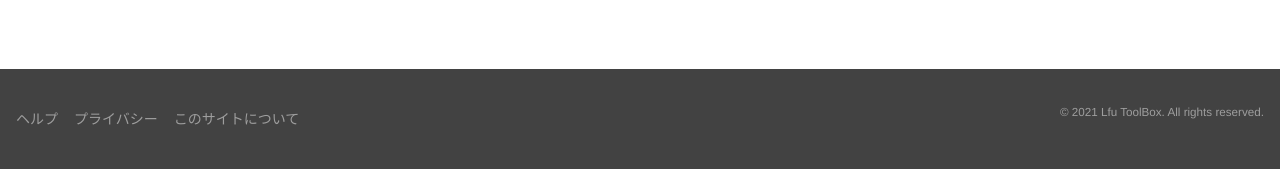
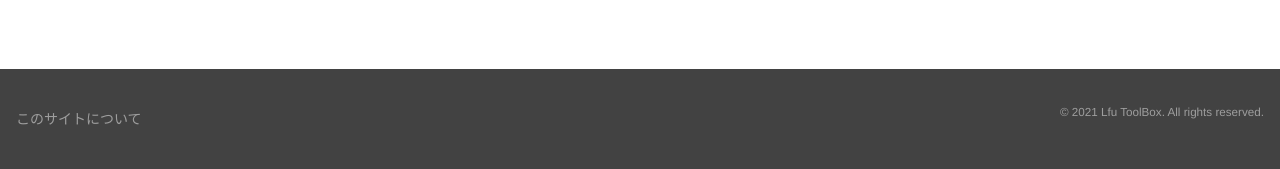
Before and after one commit to Lfu001/Lfu-web-app, a Flask app: page / in a window 1280 px wide. Shown: the part 631-800 px from the top of the page. Run offline with Flask 2, Linux system fonts and the light colour scheme.

Commit message:
Updated footer contents.

```diff
--- a/templates/area.html
+++ b/templates/area.html
@@ -111,9 +111,7 @@
                     <div class="mdl-mini-footer__left-section">
                     <div class="mdl-logo"></div>
                     <ul class="mdl-mini-footer__link-list">
-                        <li><a href="#">ヘルプ</a></li>
-                        <li><a href="#">プライバシー</a></li>
-                        <li><a href="#">このサイトについて</a></li>
+                        <li><a href="/about">このサイトについて</a></li>
                     </ul>
                     </div>
                     <div class="mdl-mini-footer__right-section">
--- a/templates/circle.html
+++ b/templates/circle.html
@@ -167,9 +167,7 @@
                 <div class="mdl-mini-footer__left-section">
                 <div class="mdl-logo"></div>
                 <ul class="mdl-mini-footer__link-list">
-                    <li><a href="#">ヘルプ</a></li>
-                    <li><a href="#">プライバシー</a></li>
-                    <li><a href="#">このサイトについて</a></li>
+                    <li><a href="/about">このサイトについて</a></li>
                 </ul>
                 </div>
                 <div class="mdl-mini-footer__right-section">
--- a/templates/classification.html
+++ b/templates/classification.html
@@ -91,9 +91,7 @@
                     <div class="mdl-mini-footer__left-section">
                     <div class="mdl-logo"></div>
                     <ul class="mdl-mini-footer__link-list">
-                        <li><a href="#">ヘルプ</a></li>
-                        <li><a href="#">プライバシー</a></li>
-                        <li><a href="#">このサイトについて</a></li>
+                        <li><a href="/about">このサイトについて</a></li>
                     </ul>
                     </div>
                     <div class="mdl-mini-footer__right-section">
--- a/templates/home.html
+++ b/templates/home.html
@@ -111,9 +111,7 @@
                     <div class="mdl-mini-footer__left-section">
                     <div class="mdl-logo"></div>
                     <ul class="mdl-mini-footer__link-list">
-                        <li><a href="#">ヘルプ</a></li>
-                        <li><a href="#">プライバシー</a></li>
-                        <li><a href="#">このサイトについて</a></li>
+                        <li><a href="/about">このサイトについて</a></li>
                     </ul>
                     </div>
                     <div class="mdl-mini-footer__right-section">
--- a/templates/rectangle.html
+++ b/templates/rectangle.html
@@ -143,9 +143,7 @@
                     <div class="mdl-mini-footer__left-section">
                         <div class="mdl-logo"></div>
                         <ul class="mdl-mini-footer__link-list">
-                            <li><a href="#">ヘルプ</a></li>
-                            <li><a href="#">プライバシー</a></li>
-                            <li><a href="#">このサイトについて</a></li>
+                            <li><a href="/about">このサイトについて</a></li>
                         </ul>
                     </div>
                     <div class="mdl-mini-footer__right-section">
```
